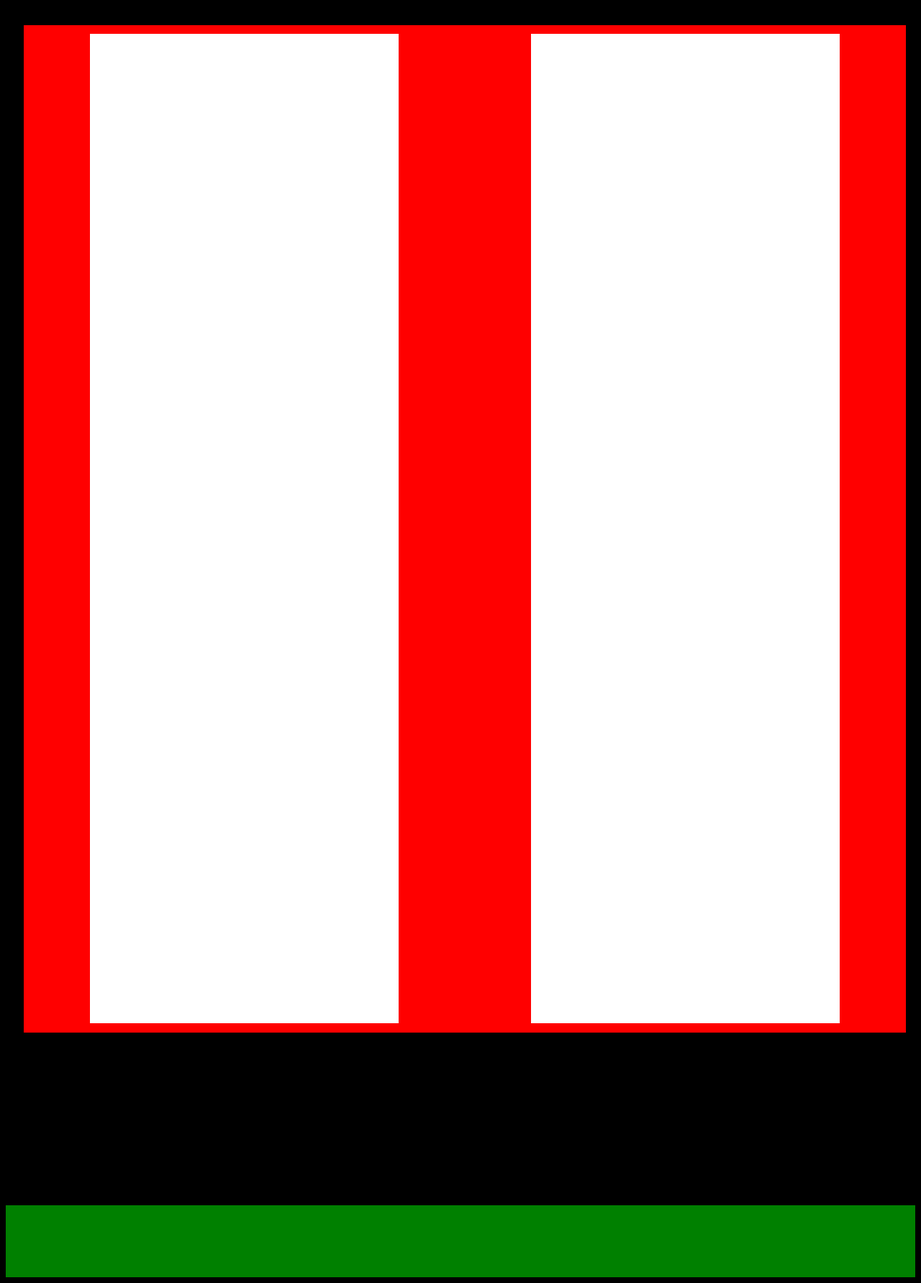
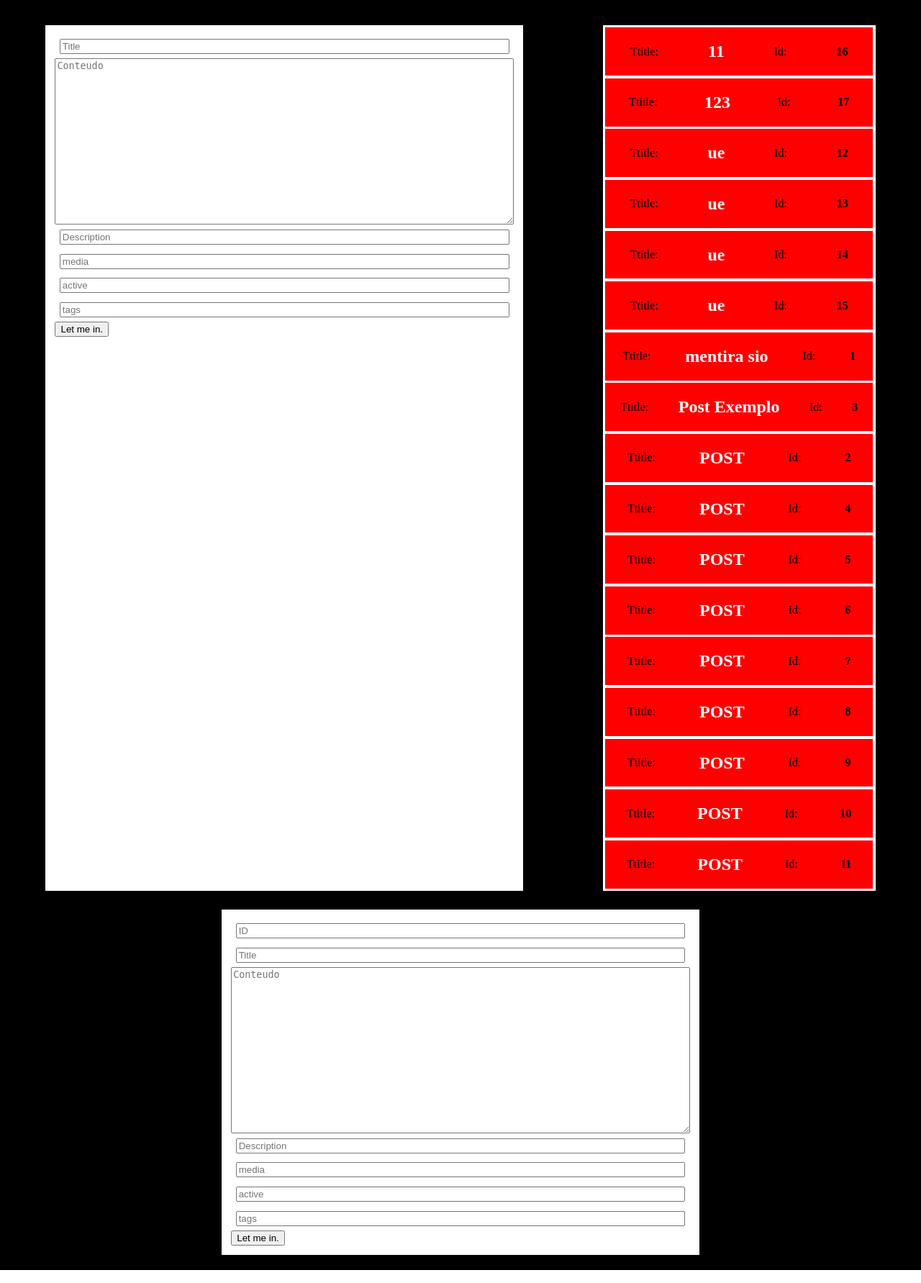
Before and after one commit to adryells/personal-page, a Flask app: page /admin/posts in a window 1280 px wide. Shown: the part 58-1841 px from the top of the page at 72% size. Run offline with Flask 2, Linux system fonts and the light colour scheme; data comes from the database, SQL or seed files in the repository; both versions use the stored data as it was after the commit.

```diff
--- a/static/admin_style.css
+++ b/static/admin_style.css
@@ -38,33 +38,42 @@ main{
     display: flex;
     flex-wrap: wrap;
     width: 100%;
-    height: 1400px;
-    margin-bottom: 5%;
-}
-
-.painel{
-    display: flex;
-    flex-wrap: wrap;
+    height: 100%;
     justify-content: space-around;
-    width: 100%;
-    height: 100%;
-    margin: 1%;
-    margin-left: 2%;
-    background: red;
-    margin-bottom: 10%;
 }
 
 .func{
-    flex-basis: 35%;
+    flex-basis: 30%;
     margin: 1%;
     background: white;
+    color: black;
+}
+
+.func div{
+    background: red;
+    margin: 1%;
+    display: flex;
+    justify-content: space-around;
+    align-items: center;
+}
+
+.func form{
+    display: flex;
+    justify-content: space-between;
+    align-items: center;
+    flex-wrap: wrap;
+    margin: 2%;
+}
+
+.func form input{
+    width: 100%;
+    margin: 1%;
 }
 
 footer{
-    margin-top: 20%;
-    position: relative;
+    box-sizing: border-box;
+    position: fixed;
     width: 100%;
     height: 100px;
     bottom: 0;
-    background: green;
 }
--- a/templates/admin/admin_post.html
+++ b/templates/admin/admin_post.html
@@ -1,13 +1,38 @@
 {% extends "admin/admin.html" %}
 
 {%block content%}
-    <section class="painel" id="post-painel">
         <section class="func" id="create_post">
+            <form action="http://127.0.0.1:5000/admin/posts" method="post">
+                <input type="text" name="title" placeholder="Title" required="required" />
+                <textarea name="content" placeholder="Conteudo" cols="80" rows="15" autocapitalize="sentences" required></textarea>
+                <input type="text" name="description" placeholder="Description" required="required" />
+                <input type="text" name="media" placeholder="media" required="required" />
+                <input type="text" name="active" placeholder="active" required="required" />
+                <input type="text" name="tags" placeholder="tags" />
+                <button type="submit" class="btn btn-primary btn-block btn-large">Let me in.</button>
+            </form>
+        </section>
+
+        <section class="func" id="all_posts">
+            {% for post in posts%}
+                <div>
+                    Ttitle: <h1>{{post.title}}</h1>
+                    Id: <h4>{{post.postid}}</h4>
+                </div>
+            {% endfor %}
 
         </section>
 
         <section class="func" id="update_post">
-
+            <form action="http://127.0.0.1:5000/admin/posts" method="POST">
+                <input type="number" name="id" placeholder="ID" required="required" />
+                <input type="text" name="title" placeholder="Title"  />
+                <textarea name="content" placeholder="Conteudo" cols="80" rows="15" autocapitalize="sentences"></textarea>
+                <input type="text" name="description" placeholder="Description"  />
+                <input type="text" name="media" placeholder="media"  />
+                <input type="text" name="active" placeholder="active"  />
+                <input type="text" name="tags" placeholder="tags"  />
+                <button type="submit" class="btn btn-primary btn-block btn-large">Let me in.</button>
+            </form>
         </section>
-    </section>
 {%endblock%}
--- a/templates/blog.html
+++ b/templates/blog.html
@@ -16,7 +16,7 @@
     <section class="grade-content">
     {%for post in posts%}
         <section class="bloco-content">
-            <a href="blog/{{post.postid}}">
+            <a href="http://127.0.0.1:5000/blog/{{post.postid}}">
                 <h2>{{post.title}}</h2>
                 <p>{{post.description}}</p>
             </a>
--- a/views/admin.py
+++ b/views/admin.py
@@ -1,12 +1,21 @@
 from flask import (
-    Blueprint, render_template, url_for, redirect, request
+    Blueprint, render_template, request
 )
 
 from controllers.admincontroller import AdminController
+from controllers.postcontroller import PostController
+from controllers.projectcontroller import ProjectController
+from controllers.socialcontroller import SocialController
+from controllers.tagcontroller import TagController
+from models.basemodel import Config
 
 bp = Blueprint('admin', __name__, url_prefix='/admin')
+
 admincontroller = AdminController
-
+postcontroller = PostController
+projectcontroller = ProjectController
+socialcontroller = SocialController
+tagcontroller = TagController
 
 @bp.route('/login', methods=['GET', 'POST'])
 def login():
@@ -21,9 +30,31 @@ def login():
     return render_template("admin/login.html")
 
 
-@bp.route('/posts', methods=['GET'])
-def admin_posts():
-    return render_template('admin/admin_post.html')
+@bp.route('/posts', methods=['GET', 'POST', 'PUT'])
+@bp.route('/posts/<orderby>', methods=['GET'])
+def admin_posts(orderby: str = "recent"):
+    session = Config.session
+    if request.method == "POST":
+        postcontroller.add_post(
+            self=postcontroller,
+            title=request.form['title'],
+            description=request.form['description'],
+            content=request.form['content'],
+            media=request.form['media'],
+            active=bool(request.form['active']),
+            tags=request.form['tags']
+        )
+
+    if request.method == "PUT":
+        postcontroller.update_post(
+            postcontroller,
+            request.form['postid'],
+            changes=request.form['changes']
+        )
+
+    session.commit()
+    posts = postcontroller.get_posts(postcontroller)
+    return render_template('admin/admin_post.html', posts=posts)
 
 
 @bp.route('/projects', methods=['GET'])
```
Also changed, not shown: database.db, 1 other file.
